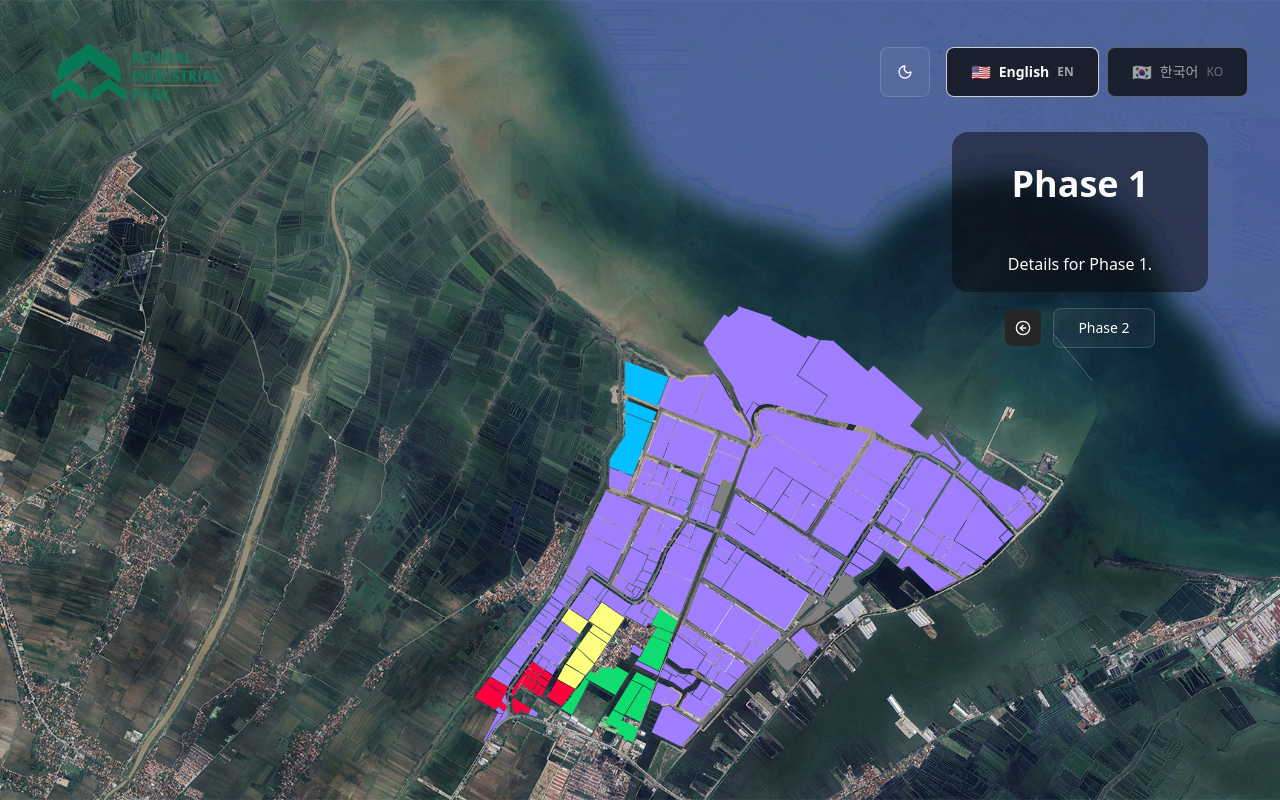
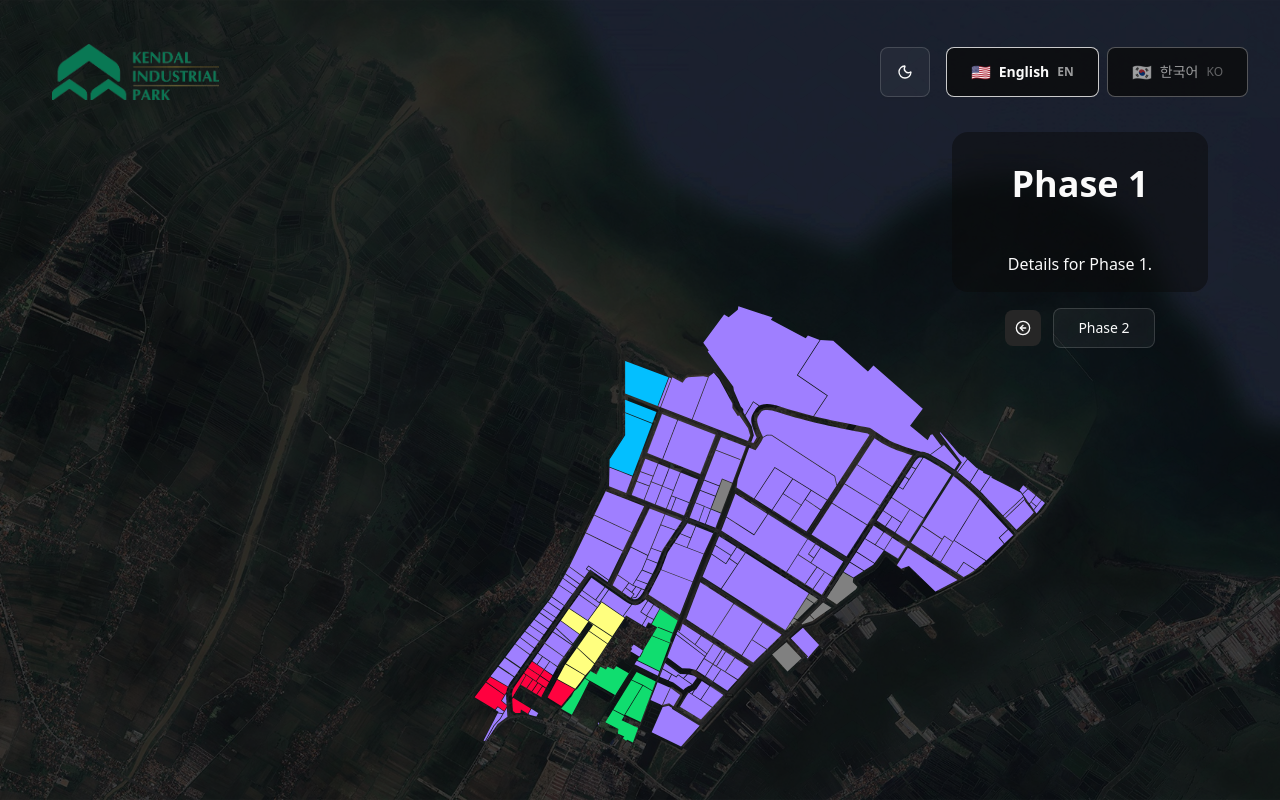
Before and after one commit to emillejunior/kik-kendal-immersive-app, a React (Vite) app: page /explore/phase-1 in a window 1280 px wide. Built offline with nearby package versions, Linux system fonts and the light colour scheme.

Commit message:
dark mode on detail phase pages

```diff
--- a/src/routes/explore/phase-1.tsx
+++ b/src/routes/explore/phase-1.tsx
@@ -8,6 +8,7 @@ import { motion } from 'motion/react';
 
 import { Button } from '@/components/ui/button';
 import { ArrowLeftCircle } from 'lucide-react';
+import { useTheme } from '@/components/theme-provider';
 
 export const Route = createFileRoute('/explore/phase-1')({
   component: Phase1,
@@ -15,6 +16,7 @@ export const Route = createFileRoute('/explore/phase-1')({
 
 function Phase1() {
   const { copy } = useI18n();
+  const { theme } = useTheme();
 
   return (
     <>
@@ -48,7 +50,7 @@ function Phase1() {
         className="pointer-events-none absolute top-0 left-0 z-1 h-full w-full object-cover"
       />
       <motion.img
-        animate={{ scale: 1, opacity: 1 }}
+        animate={{ scale: 1, opacity: theme === 'dark' ? 0.25 : 1 }}
         initial={{ scale: 1.05, opacity: 0 }}
         transition={{ duration: 1 }}
         src={mapBg}
--- a/src/routes/explore/phase-2.tsx
+++ b/src/routes/explore/phase-2.tsx
@@ -9,6 +9,7 @@ import { motion } from 'motion/react';
 
 import { Button } from '@/components/ui/button';
 import { ArrowLeftCircle } from 'lucide-react';
+import { useTheme } from '@/components/theme-provider';
 
 export const Route = createFileRoute('/explore/phase-2')({
   component: Phase2,
@@ -16,6 +17,7 @@ export const Route = createFileRoute('/explore/phase-2')({
 
 function Phase2() {
   const { copy } = useI18n();
+  const { theme } = useTheme();
 
   return (
     <>
@@ -49,7 +51,7 @@ function Phase2() {
         className="pointer-events-none absolute top-0 left-0 z-1 h-full w-full object-cover"
       />
       <motion.img
-        animate={{ scale: 1, opacity: 1 }}
+        animate={{ scale: 1, opacity: theme === 'dark' ? 0.25 : 1 }}
         initial={{ scale: 1.05, opacity: 0 }}
         transition={{ duration: 1 }}
         src={mapBg}
```
